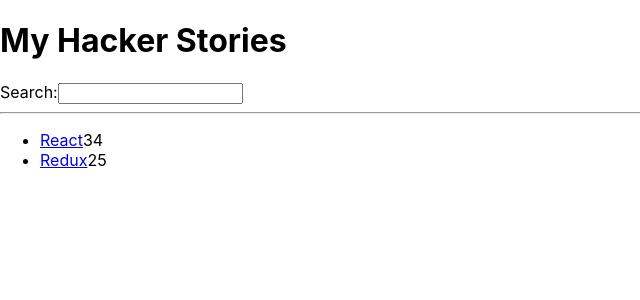
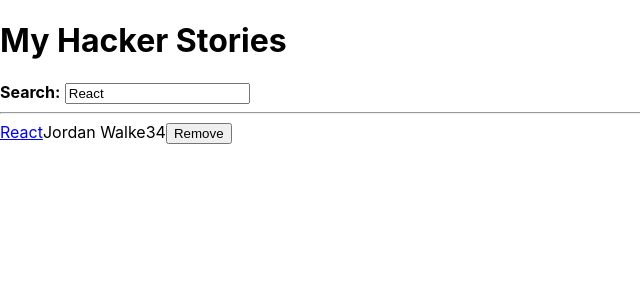
Before and after one commit to raissanfg/road-to-react, a React (Create React App) app: page / in a window 1280 px wide. Shown: the top 300 px of the page, without its empty margins (0-640 px from the left). Built offline with nearby package versions, Linux system fonts and the light colour scheme.

Commit message:
6-react-components

```diff
--- a/src/App.js
+++ b/src/App.js
@@ -1,8 +1,6 @@
+import React from 'react';
 
-import * as React from 'react';
-
-
-const list = [
+const InitialStories = [
   {
     title: 'React',
     url: 'https://reactjs.org/',
@@ -19,55 +17,101 @@
     points: 5,
     objectID: 1,
   },
- ];
+];
 
-function List() {
-  return (
-      <ul>
-        {list.map(function(item) {
-          return (
-            <li key={item.objectID}>
-              <span>
-                 <a href={item.url}>{item.title}</a>
-              </span>
-              <span>{item.autor}</span>
-              <span>{item.num_comments}</span>
-              <span>{item.points}</span>
-            </li>
-          );
-        })}
-      </ul>
-  );
-}
+const App = () => {
 
-function Search() {
-  const handleChange = event => {
-    console.log(event);
-  }
-  return (
-    <div>
-      <label htmlFor="search">Search:</label>
-      <input id="search" type="text" onChange={handleChange}/>
-    </div>
-  )
-}
+
+  const useSemiPersistentState = (key, InitialState) => {
+    const [value, setValue] = React.useState(
+      localStorage.getItem(key) || InitialState
+    );
+
+    React.useEffect(() => {
+      localStorage.setItem(key, value);
+    }, [value, key]);
+
+    return [value, setValue];
+  };
+
+
+  const [searchTerm, setSearchTerm] = useSemiPersistentState('search', 'React');
+
+  const [stories, setStories] = React.useState(InitialStories);
+
+   const handleRemoveStory = (item) => {
+    const newStories = stories.filter(
+      (story) => item.objectID !== story.objectID
+    );
+    setStories(newStories);
+  };
 
 
 
-function App() {
+  const handleSearch = (event) => {
+    setSearchTerm(event.target.value);
+  };
+
+  const searchedStories = stories.filter((story) =>
+    story.title.toLowerCase().includes(searchTerm.toLowerCase())
+  );
+
   return (
     <div>
       <h1>My Hacker Stories</h1>
 
-      <Search />      {/* evocaing Search List */}
-      <hr />          {/* horizontal rule */}
-      <List />        {/* evocaing function List */}
+      <InputWithLabel id="search" value={searchTerm} onInputChange={handleSearch}>
+         <strong>Search:</strong>
+      </InputWithLabel>
+
+      <hr />
+      <List list={searchedStories} onRemoveItem={handleRemoveStory} />
+    </div>
+  );
+};
+
+const InputWithLabel = ({id, value, type = 'text', onInputChange, isFocused, children}) => {
+  const inputRef = React.useRef();
+
+     React.useInsertionEffect(() => {
+       if (isFocused) {
+        inputRef.current.focus();
+       }
+     }, [isFocused]);
+
+    return (
+      <>
+         <label htmlFor={id}>{children}</label>
+         &nbsp;
+         <input ref={inputRef} id={id} type={type} value={value} onChange={onInputChange} />
+      </>
+  )
+}
+
+const List = ({ list, onRemoveItem }) =>
+    list.map((item) => (
+      <Item
+      key={item.objectID}
+      item={item}
+      onRemoveItem={onRemoveItem}
+      />
+    ));
 
 
-    </div>
-  );
-}
-
-
+const Item = ({ item, onRemoveItem }) => (
+  <div>
+    <span>
+      <a href={item.url}>{item.title}</a>
+    </span>
+    <span>{item.author}</span>
+    <span>{item.num_comments}</span>
+    <span>{item.points}</span>
+    <span>
+      <button type="button" onClick={() => onRemoveItem(item)}>
+        Remove
+      </button>
+    </span>
+  </div>
+);
 
 export default App;
```
